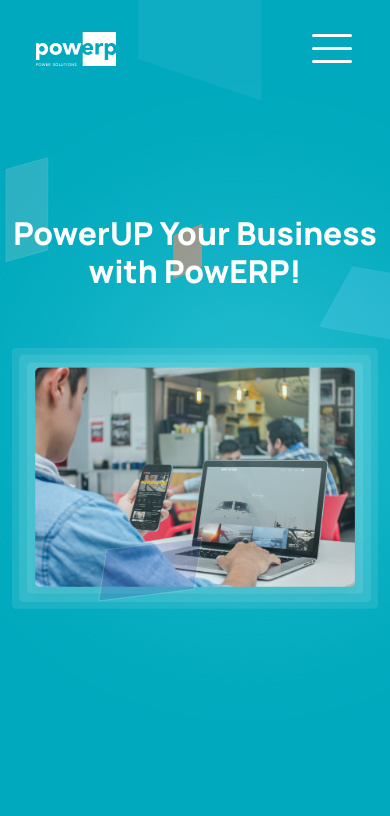
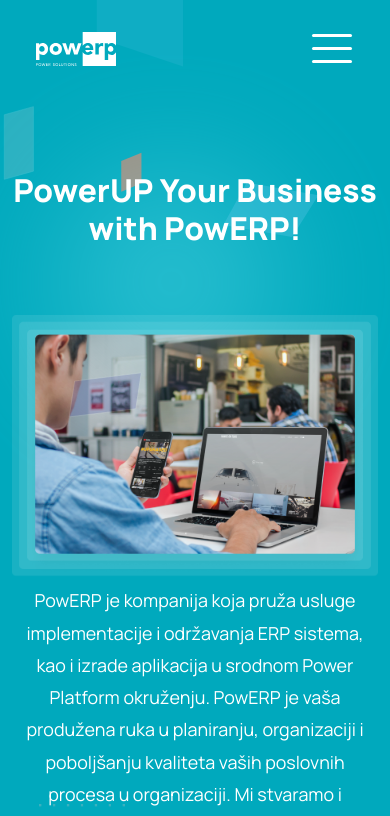
Before and after one commit to jo-vana/powerp_theme, a website built with Parcel: page src/index.html in a window 390 px wide. Shown: the top 816 px of the page. Built offline with nearby package versions, Linux system fonts and the light colour scheme.

Commit message:
Responsive fix

```diff
--- a/src/scss/main-section.scss
+++ b/src/scss/main-section.scss
@@ -2,11 +2,14 @@
 $secondary-color: #58595B;
 .main-section {
     position: relative;
-    top: -134px;
-    padding-top:250px;
+    top: -127px;
+    min-height: 800px;
+    padding-top: 100px;
     background-color: $primary-color;
-    min-height: 800px;
     z-index: 1;
+    h1 {
+        top: 100px;
+    }
     &::after {
         display: block;
         position: absolute;
@@ -27,8 +30,8 @@
         margin: 0 auto;
         width: 100%;
         max-width: 918px;
-        @media screen and(max-width: 992px) {
-            top: 50px;
-        }
+    }
+    @media screen and(max-width: 576px) {
+        min-height: 560px;
     }
 }
```
Also changed, not shown: src/css/main.css, 1 other file.
